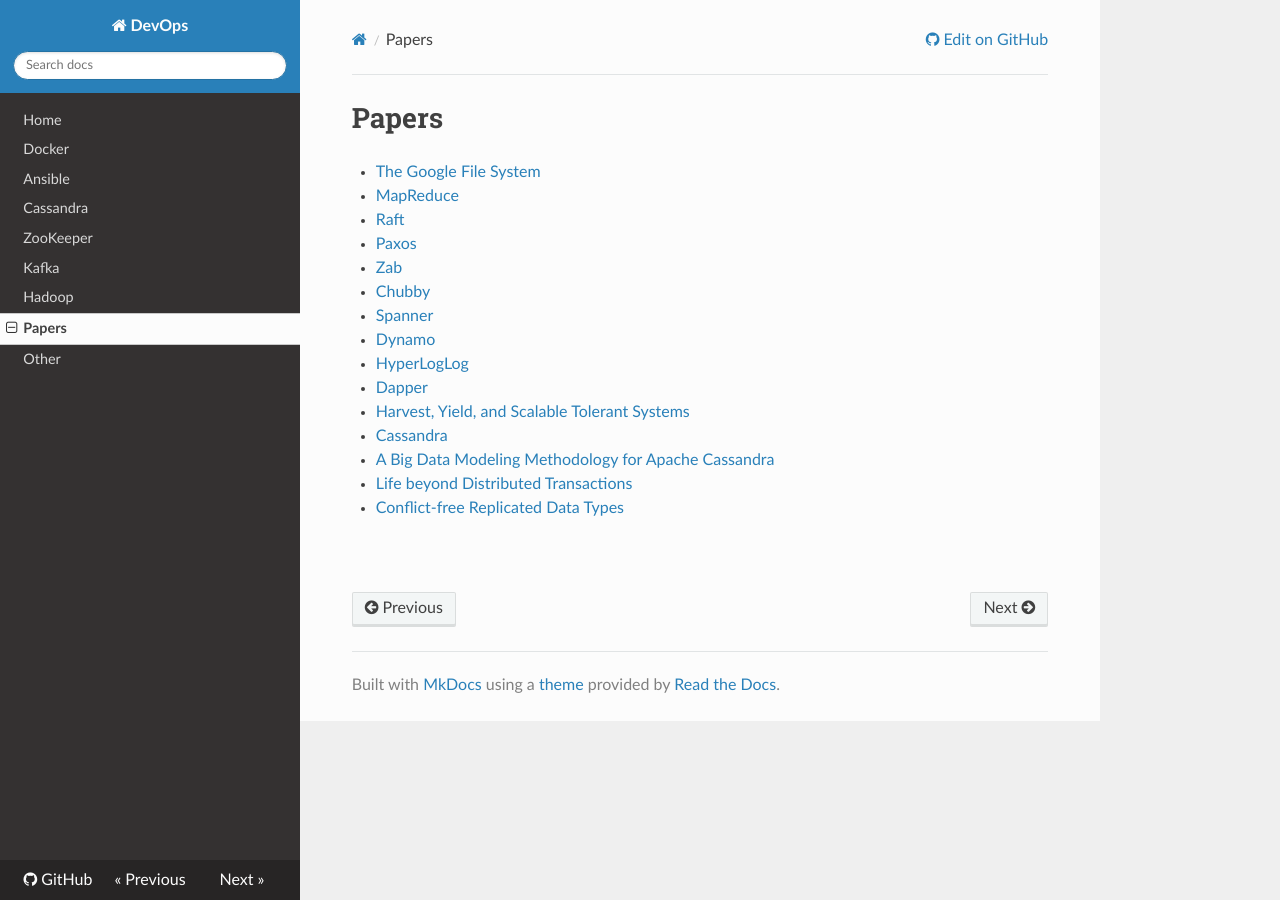
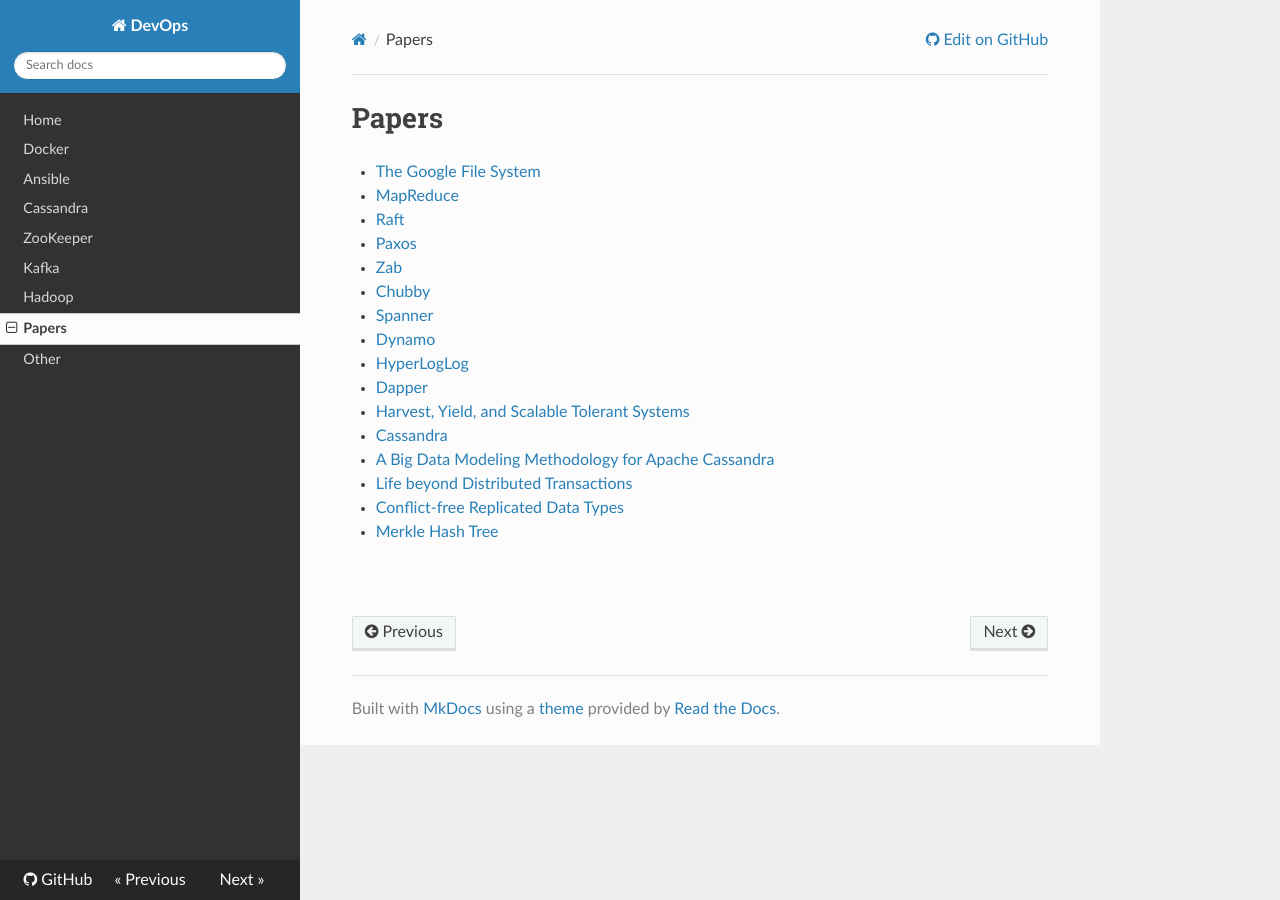
Before and after one commit to niqdev/devops, an MkDocs documentation site: the page built from docs/papers.md, in a window 1280 px wide. Built offline with MkDocs 1.6.1, drawn with Linux system fonts in a browser that asks for light colours; nearby versions of some CDN libraries; old or Windows-style settings are respelled for this version of MkDocs.

Commit message:
doc: add paper

```diff
--- a/docs/papers.md
+++ b/docs/papers.md
@@ -30,4 +30,6 @@
 
 * [Conflict-free Replicated Data Types](https://hal.inria.fr/inria-00609399v1/document)
 
+* [Merkle Hash Tree](http://ceur-ws.org/Vol-1366/paper13.pdf)
+
 <br>
```
